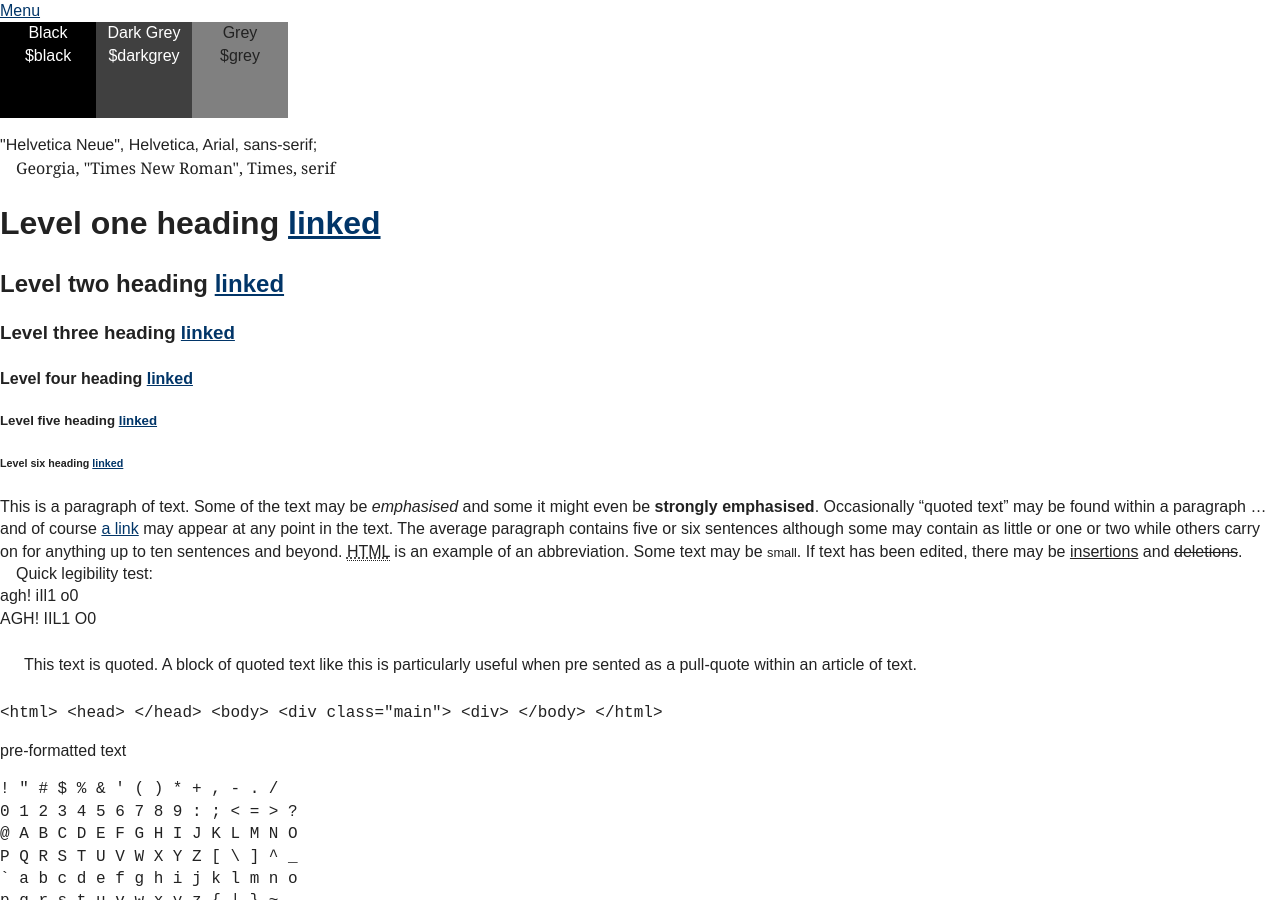
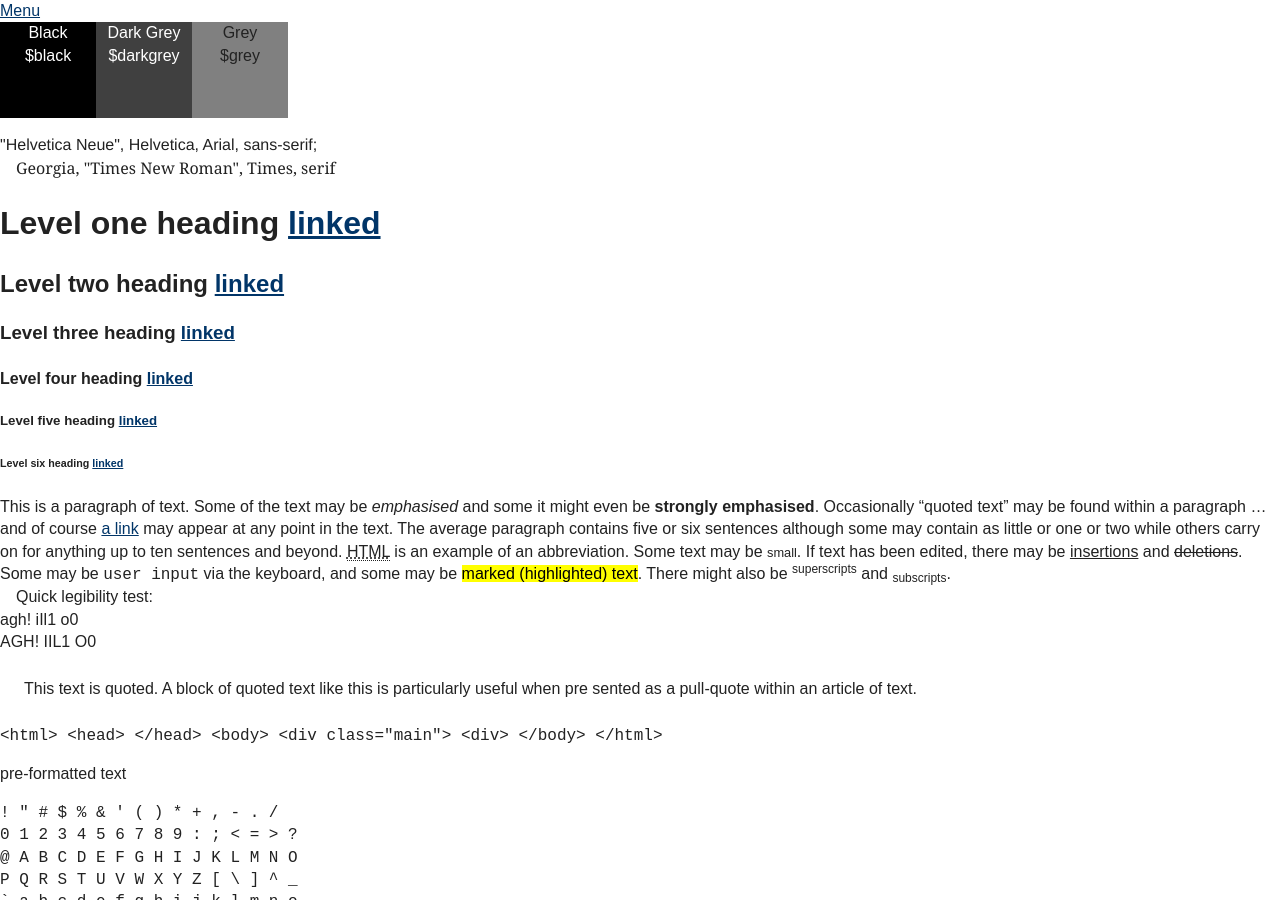
Before and after one commit to SteveBarnett/Front-end-Style-Guide, a Jekyll site: the page built from index.html, in a window 1280 px wide and 900 px high. Built offline with Jekyll 4.4.1, drawn with Linux system fonts in a browser that asks for light colours; Markdown is read by kramdown in place of the engine named in the settings.

Commit message:
Updated paragraphs.

```diff
--- a/_includes/paragraph.html
+++ b/_includes/paragraph.html
@@ -1,4 +1,4 @@
-<p>This is a paragraph of text. Some of the text may be <em>emphasised</em> and some it might even be <strong>strongly emphasised</strong>. Occasionally <q>quoted text</q> may be found within a paragraph &hellip;and of course <a href="#">a link</a> may appear at any point in the text. The average paragraph contains five or six sentences although some may contain as little or one or two while others carry on for anything up to ten sentences and beyond. <abbr title="HyperText Markup Language">HTML</abbr> is an example of an abbreviation. Some text may be <small>small</small>. If text has been edited, there may be <ins>insertions</ins> and <del>deletions</del>.</p>
+<p>This is a paragraph of text. Some of the text may be <em>emphasised</em> and some it might even be <strong>strongly emphasised</strong>. Occasionally <q>quoted text</q> may be found within a paragraph &hellip;and of course <a href="#">a link</a> may appear at any point in the text. The average paragraph contains five or six sentences although some may contain as little or one or two while others carry on for anything up to ten sentences and beyond. <abbr title="HyperText Markup Language">HTML</abbr> is an example of an abbreviation. Some text may be <small>small</small>. If text has been edited, there may be <ins>insertions</ins> and <del>deletions</del>. Some may be <kbd>user input</kbd> via the keyboard, and some may be <mark>marked (highlighted) text</mark>. There might also be <sup>superscripts</sup> and <sub>subscripts</sub>.</p>
 
 <p>Quick legibility test:<br />
 agh! iIl1 o0<br />
```
